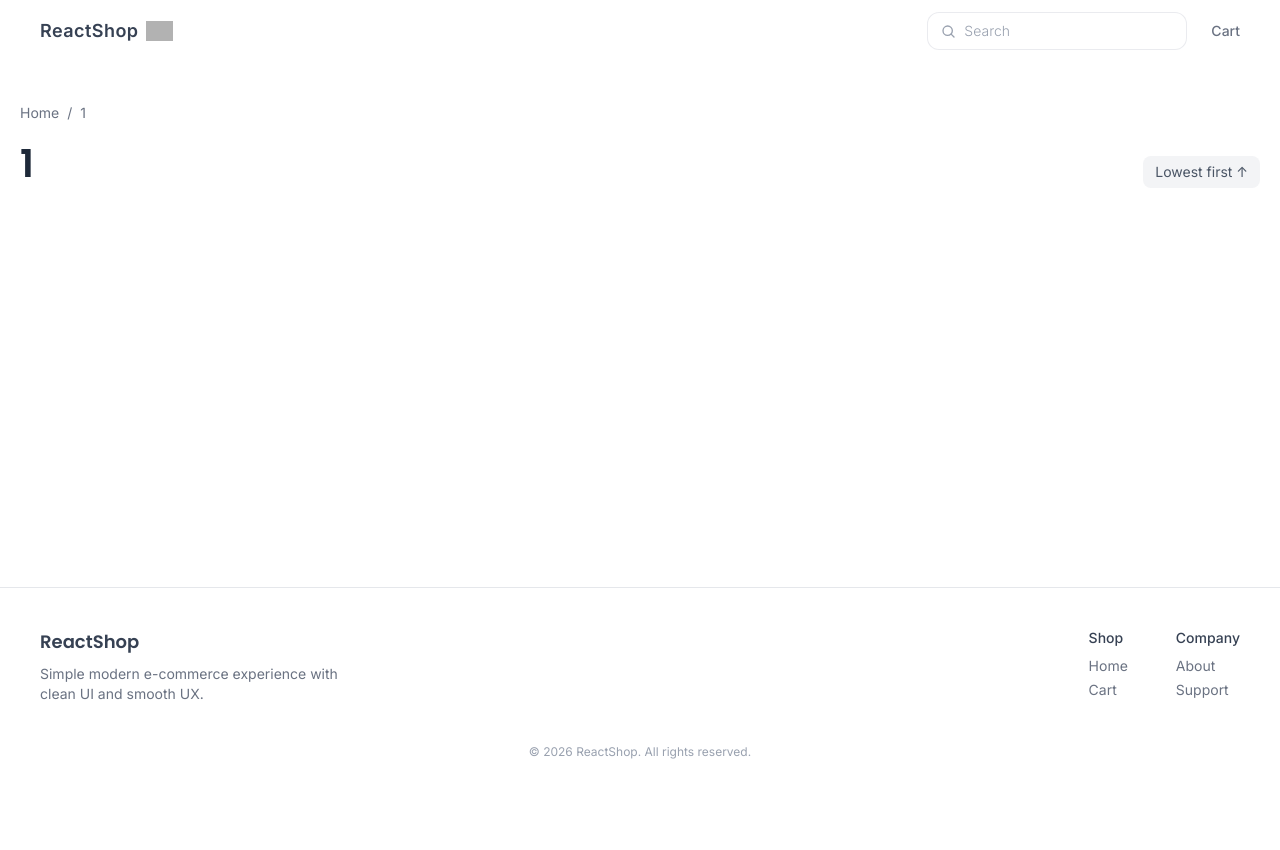
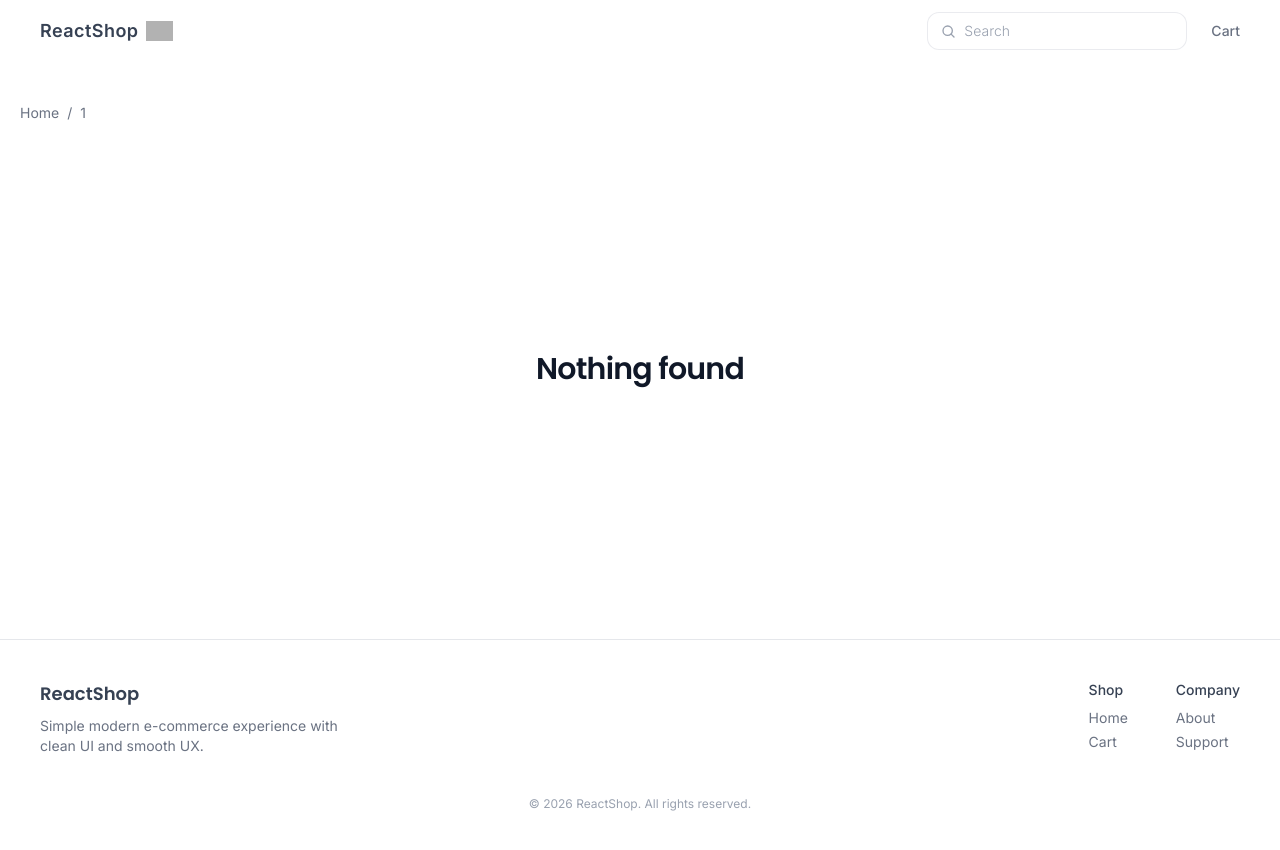
Before and after one commit to KIB101D/vite-react-ecommerce, a React (Vite) app: page /category/1 in a window 1280 px wide. Before the commit the page ends 800 px from the top, so only its background shows below. Built offline with nearby package versions, Linux system fonts and the light colour scheme; grey boxes are pictures that could not be loaded.

Commit message:
feat: add loading spinner and empty state to CategoryPage

```diff
--- a/src/pages/CategoryPage.tsx
+++ b/src/pages/CategoryPage.tsx
@@ -7,9 +7,10 @@ import SortToggleButton from "../components/SortToggleButoon";
 
 type CategoryPageProps = {
   products: Product[];
+  isLoading: boolean;
 };
 
-function CategoryPage({ products }: CategoryPageProps) {
+function CategoryPage({ products, isLoading }: CategoryPageProps) {
   const { CategoryId } = useParams();
   const actualCategory = products.filter(
     (product) => product.categoryId === CategoryId?.toLowerCase(),
@@ -17,9 +18,28 @@ function CategoryPage({ products }: CategoryPageProps) {
   const [orderBy, setOrderBy] = useState<"asc" | "desc">("asc");
   const sortedProducts = sortProductsByPrice(actualCategory, orderBy);
 
+  if (isLoading) {
+    return (
+      <div className="flex items-center justify-center min-h-[50vh]">
+        <div className="border-2 border-gray-200 rounded-full w-14 h-14 border-t-gray-700 animate-spin" />
+      </div>
+    );
+  }
+  if (sortedProducts.length === 0 && isLoading === false) {
+    return (
+      <div className="flex items-center justify-center min-h-[60vh]">
+        <div className="max-w-md text-center">
+          <h2 className="mt-3 text-3xl font-semibold tracking-tight text-gray-900 font-heading">
+            Nothing found
+          </h2>
+        </div>
+      </div>
+    );
+  }
+
   return (
     <div className="w-full mx-auto max-w-7xl">
-      <div className="flex flex-row items-baseline justify-between f">
+      <div className="flex flex-row items-baseline justify-between">
         {/* Title */}
         <h1 className="mt-2 sm:mt-3 mb-6 text-gray-800 capitalize font-heading font-semibold text-[clamp(1.8rem,3vw,3rem)]">
           {CategoryId}
```
